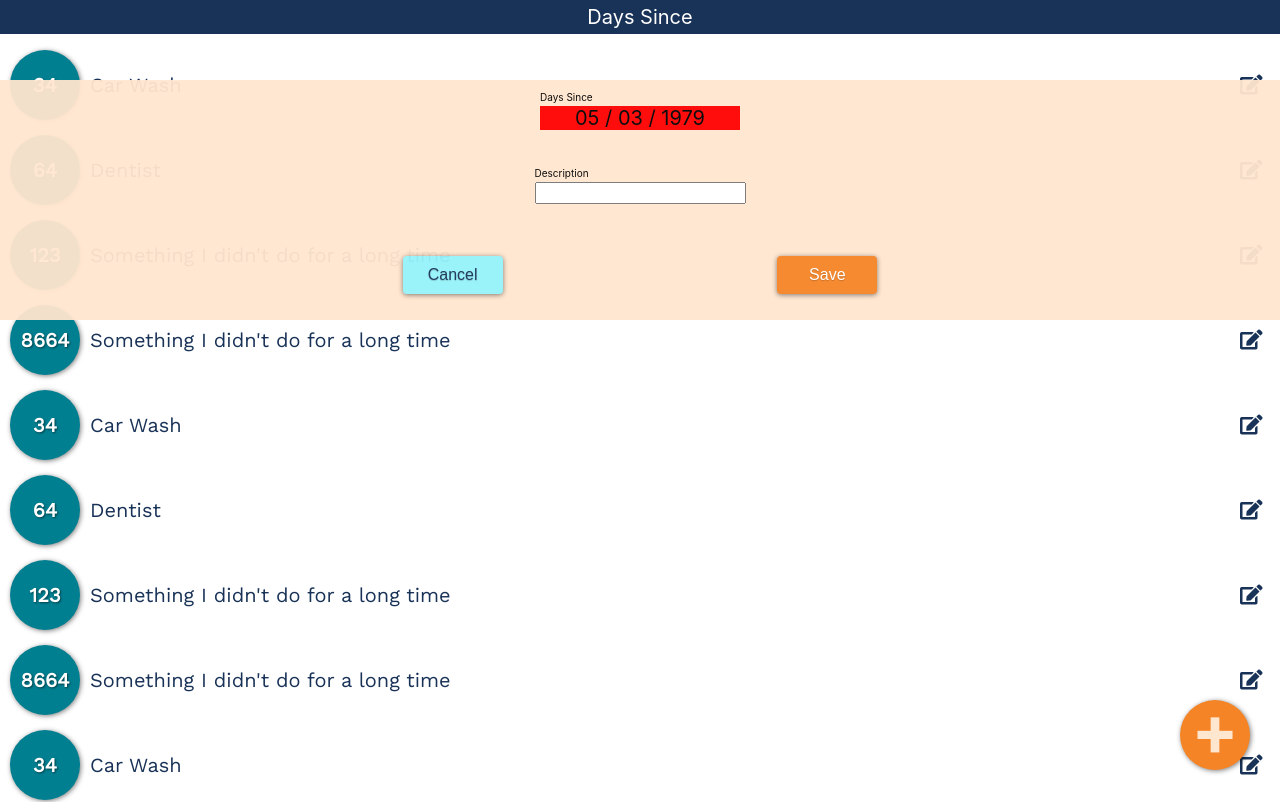
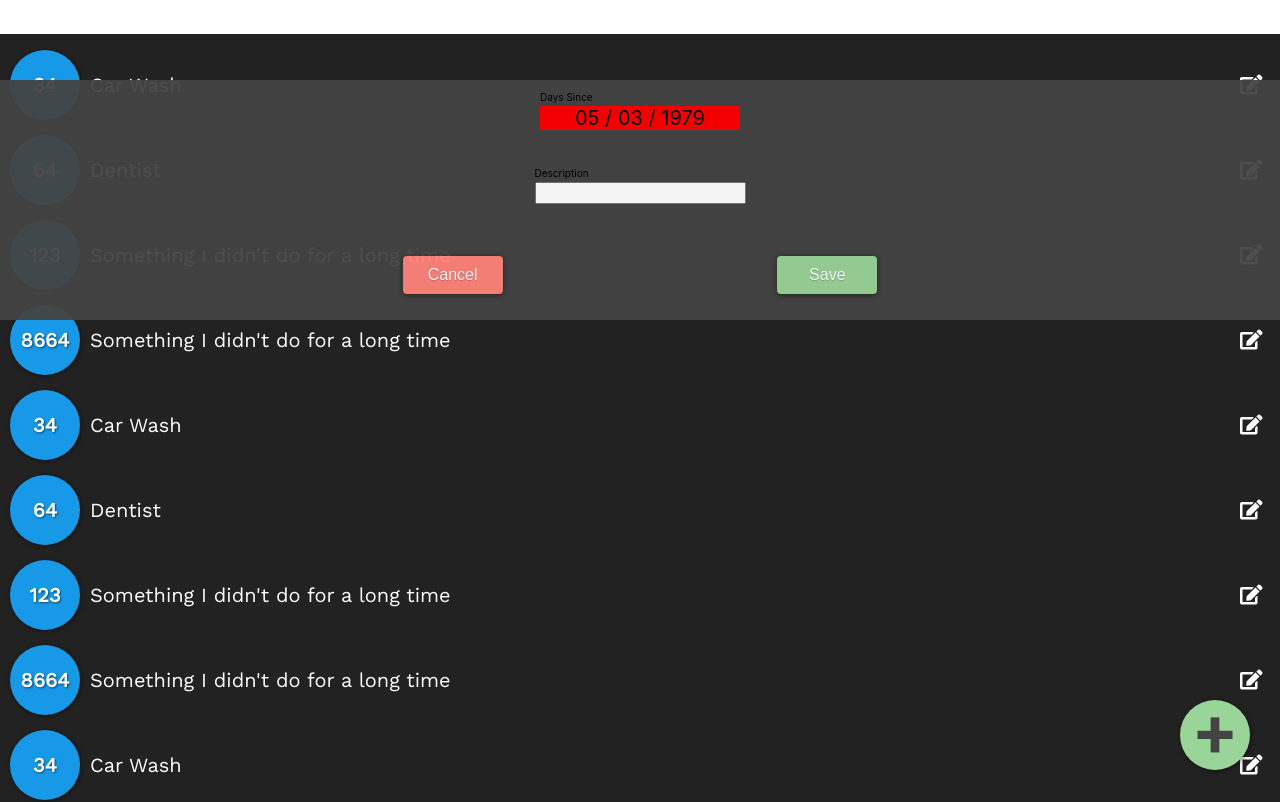
Before and after one commit to royhersh/dayssince, a React (Create React App) app: page / in a window 1280 px wide. Shown: the top 802 px of the page. Built offline with nearby package versions, Linux system fonts and the light colour scheme.

Commit message:
change colors

```diff
--- a/src/sass/abstracts/_variables.scss
+++ b/src/sass/abstracts/_variables.scss
@@ -1,10 +1,10 @@
 // Colors
-$color-primary-dark: #193257;
-$color-primary-medium: #007F91;
+$color-primary-dark: #fff;
+$color-primary-medium: #1799E8;
 $color-primary-light: #96F3FA;
-$color-secondary-light: #FFE6CF;
-$color-primary-accent: #F58426;
-
+$color-secondary-light: #444;
+$color-primary-accent: #99D498;
+$color-background : #222;
 
 $color-black: #000;
 $color-white: #fff;
--- a/src/sass/base/_base.scss
+++ b/src/sass/base/_base.scss
@@ -13,6 +13,7 @@ html {
 body {
   box-sizing: border-box;
   margin-top: 5rem;
+  background-color: $color-background;
 
 }
 
--- a/src/sass/base/_buttons.scss
+++ b/src/sass/base/_buttons.scss
@@ -9,10 +9,11 @@
 
 
   &--positive {
-    background: #F58426; /* this is a green */
+    background: #99D498; /* this is a green */
+    color: $color-white;
   }
   &--negative {
-    background: #96F3FA; /* this is a green */
-    color: #193257;
+    background: #FF847C; /* this is a green */
+    color: $color-white;
   }
 }
```
